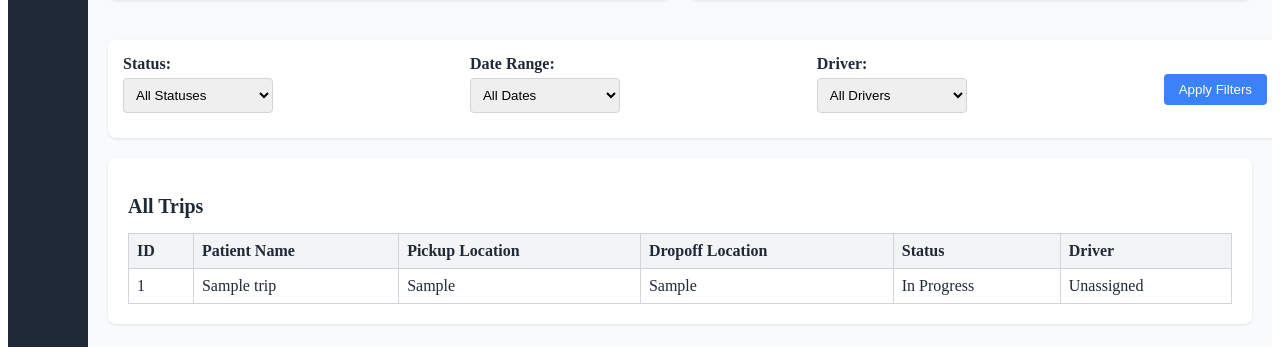
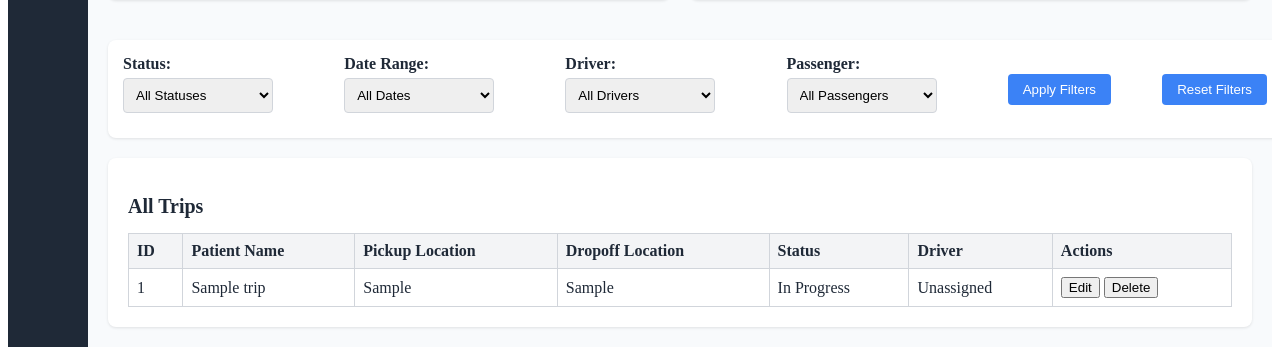
Before and after one commit to dmar1313/MedQuartersPrototype, a Flask app: page /dispatcher_dashboard in a window 1280 px wide. Shown: the part 622-977 px from the top of the page. Run offline with Flask 2, Linux system fonts and the light colour scheme; a user stored in the database is signed in; tables that the repository leaves empty hold one stand-in row (values such as "Sample post"); some libraries are stand-ins or nearby versions.

Commit message:
Agent step completed: Update filter options in dispatcher dashboard

```diff
--- a/main.py
+++ b/main.py
@@ -12,7 +12,7 @@ app = Flask(__name__)
 app.config.from_object('config.Config')
 db.init_app(app)
 login_manager = LoginManager(app)
-login_manager.login_view = 'login'
+login_manager.login_view = 'login'  # type: ignore
 socketio = SocketIO(app)
 
 @login_manager.user_loader
@@ -35,7 +35,7 @@ def login():
     form = LoginForm()
     if form.validate_on_submit():
         user = User.query.filter_by(username=form.username.data).first()
-        if user and check_password_hash(user.password_hash, form.password.data):
+        if user and form.password.data and check_password_hash(user.password_hash, form.password.data):
             login_user(user)
             app.logger.info(f"User {user.username} logged in successfully")
             next_page = request.args.get('next')
@@ -59,7 +59,9 @@ def signup():
         return redirect(url_for('index'))
     form = SignUpForm()
     if form.validate_on_submit():
-        user = User(username=form.username.data, role=form.role.data)
+        user = User()
+        user.username = form.username.data
+        user.role = form.role.data
         user.set_password(form.password.data)
         db.session.add(user)
         db.session.commit()
@@ -90,6 +92,9 @@ def get_filtered_trips():
     status = request.args.get('status', 'All')
     date_range = request.args.get('date_range', 'all')
     driver_id = request.args.get('driver', 'all')
+    passenger_id = request.args.get('passenger', 'all')
+    start_date = request.args.get('start_date')
+    end_date = request.args.get('end_date')
 
     query = Trip.query
 
@@ -106,9 +111,17 @@ def get_filtered_trips():
         elif date_range == 'month':
             start_of_month = today.replace(day=1)
             query = query.filter(Trip.pickup_time >= start_of_month)
+        elif date_range == 'custom':
+            if start_date and end_date:
+                start = datetime.strptime(start_date, '%Y-%m-%d').date()
+                end = datetime.strptime(end_date, '%Y-%m-%d').date()
+                query = query.filter(Trip.pickup_time >= start, Trip.pickup_time <= end)
 
     if driver_id != 'all':
         query = query.filter_by(driver_id=driver_id)
+
+    if passenger_id != 'all':
+        query = query.filter_by(patient_name=passenger_id)  # Assuming patient_name is used for passengers
 
     trips = query.all()
 
@@ -149,21 +162,24 @@ def create_trip():
     if form.validate_on_submit():
         try:
             pickup_time = form.pickup_time.data
-            if isinstance(pickup_time, str):
-                pickup_time = datetime.strptime(pickup_time, '%Y-%m-%dT%H:%M')
-            pickup_time_utc = pickup_time.replace(tzinfo=pytz.UTC)
+            if pickup_time:
+                if isinstance(pickup_time, str):
+                    pickup_time = datetime.strptime(pickup_time, '%Y-%m-%dT%H:%M')
+                pickup_time_utc = pickup_time.replace(tzinfo=pytz.UTC)
 
-            trip = Trip(
-                patient_name=form.patient_name.data,
-                pickup_location=form.pickup_location.data,
-                dropoff_location=form.dropoff_location.data,
-                pickup_time=pickup_time_utc,
-                status='Unassigned'
-            )
-            db.session.add(trip)
-            db.session.commit()
-            socketio.emit('new_trip', {'trip_id': trip.id, 'patient_name': trip.patient_name}, room='drivers')
-            return jsonify({'success': True, 'trip_id': trip.id})
+                trip = Trip()
+                trip.patient_name = form.patient_name.data
+                trip.pickup_location = form.pickup_location.data
+                trip.dropoff_location = form.dropoff_location.data
+                trip.pickup_time = pickup_time_utc
+                trip.status = 'Unassigned'
+
+                db.session.add(trip)
+                db.session.commit()
+                socketio.emit('new_trip', {'trip_id': trip.id, 'patient_name': trip.patient_name}, to='drivers')
+                return jsonify({'success': True, 'trip_id': trip.id})
+            else:
+                return jsonify({'error': 'Invalid pickup time'}), 400
         except Exception as e:
             db.session.rollback()
             error_msg = f'Error creating trip: {str(e)}'
@@ -183,7 +199,9 @@ def add_driver():
     if not name or not phone or not email:
         return jsonify({'error': 'Missing required fields'}), 400
     try:
-        new_driver = User(username=name, role='driver')
+        new_driver = User()
+        new_driver.username = name
+        new_driver.role = 'driver'
         new_driver.set_password(email)  # Use email as temporary password
         db.session.add(new_driver)
         db.session.commit()
@@ -223,11 +241,30 @@ def get_drivers():
 def get_passengers():
     if current_user.role != 'dispatcher':
         return jsonify({'error': 'Unauthorized'}), 403
+    # In a real application, you would fetch this from the database
     mock_passengers = [
         {'id': 1, 'name': 'John Doe', 'phone': '123-456-7890'},
         {'id': 2, 'name': 'Jane Smith', 'phone': '098-765-4321'}
     ]
     return jsonify(mock_passengers)
+
+@app.route('/delete_trip/<int:trip_id>', methods=['DELETE'])
+@login_required
+def delete_trip(trip_id):
+    if current_user.role != 'dispatcher':
+        return jsonify({'error': 'Unauthorized'}), 403
+    try:
+        trip = Trip.query.get(trip_id)
+        if trip:
+            db.session.delete(trip)
+            db.session.commit()
+            return jsonify({'success': True})
+        else:
+            return jsonify({'error': 'Trip not found'}), 404
+    except Exception as e:
+        db.session.rollback()
+        app.logger.error(f"Error deleting trip: {str(e)}")
+        return jsonify({'error': f'Error deleting trip: {str(e)}'}), 500
 
 @app.route('/reporting_dashboard')
 @login_required
@@ -248,4 +285,4 @@ def check_users():
 if __name__ == '__main__':
     with app.app_context():
         db.create_all()
-    socketio.run(app, host='0.0.0.0', port=5000, debug=True)
+    socketio.run(app, host='0.0.0.0', port=5000, debug=True, use_reloader=True, log_output=True)
--- a/static/js/dispatcher.js
+++ b/static/js/dispatcher.js
@@ -1,8 +1,13 @@
 document.addEventListener('DOMContentLoaded', function() {
     const statusFilter = document.getElementById('status-filter');
     const dateRangeFilter = document.getElementById('date-range-filter');
+    const customDateRange = document.getElementById('custom-date-range');
+    const startDate = document.getElementById('start-date');
+    const endDate = document.getElementById('end-date');
     const driverFilter = document.getElementById('driver-filter');
+    const passengerFilter = document.getElementById('passenger-filter');
     const applyFiltersBtn = document.getElementById('apply-filters');
+    const resetFiltersBtn = document.getElementById('reset-filters');
     const filteredTripsList = document.getElementById('filtered-trips-list');
     const tripList = document.getElementById('trip-list');
     const addTripBtn = document.getElementById('add-trip-btn');
@@ -20,7 +25,7 @@ document.addEventListener('DOMContentLoaded', function() {
     let markers = [];
 
     function initMap() {
-        if (map) return;  // If map already exists, don't initialize again
+        if (map) return;
         console.log('Initializing map...');
         map = L.map('map').setView([37.7749, -122.4194], 10);
         L.tileLayer('https://{s}.tile.openstreetmap.org/{z}/{x}/{y}.png', {
@@ -41,7 +46,26 @@ document.addEventListener('DOMContentLoaded', function() {
         }, 300);
     });
 
+    dateRangeFilter.addEventListener('change', function() {
+        if (this.value === 'custom') {
+            customDateRange.style.display = 'block';
+        } else {
+            customDateRange.style.display = 'none';
+        }
+    });
+
     applyFiltersBtn.addEventListener('click', function() {
+        fetchFilteredTrips();
+    });
+
+    resetFiltersBtn.addEventListener('click', function() {
+        statusFilter.value = 'All';
+        dateRangeFilter.value = 'all';
+        customDateRange.style.display = 'none';
+        startDate.value = '';
+        endDate.value = '';
+        driverFilter.value = 'all';
+        passengerFilter.value = 'all';
         fetchFilteredTrips();
     });
 
@@ -49,8 +73,16 @@ document.addEventListener('DOMContentLoaded', function() {
         const status = statusFilter.value;
         const dateRange = dateRangeFilter.value;
         const driver = driverFilter.value;
+        const passenger = passengerFilter.value;
+        let startDateValue = '';
+        let endDateValue = '';
 
-        fetch(`/get_filtered_trips?status=${status}&date_range=${dateRange}&driver=${driver}`)
+        if (dateRange === 'custom') {
+            startDateValue = startDate.value;
+            endDateValue = endDate.value;
+        }
+
+        fetch(`/get_filtered_trips?status=${status}&date_range=${dateRange}&driver=${driver}&passenger=${passenger}&start_date=${startDateValue}&end_date=${endDateValue}`)
             .then(response => {
                 if (!response.ok) {
                     throw new Error('Network response was not ok');
@@ -94,9 +126,51 @@ document.addEventListener('DOMContentLoaded', function() {
                 <td>${trip.dropoff_location}</td>
                 <td>${trip.status}</td>
                 <td>${trip.driver}</td>
+                <td>
+                    <button class="edit-trip-btn" data-trip-id="${trip.id}">Edit</button>
+                    <button class="delete-trip-btn" data-trip-id="${trip.id}">Delete</button>
+                </td>
             `;
             tripList.appendChild(row);
         });
+        addTripEventListeners();
+    }
+
+    function addTripEventListeners() {
+        document.querySelectorAll('.edit-trip-btn').forEach(btn => {
+            btn.addEventListener('click', function() {
+                const tripId = this.getAttribute('data-trip-id');
+                editTrip(tripId);
+            });
+        });
+
+        document.querySelectorAll('.delete-trip-btn').forEach(btn => {
+            btn.addEventListener('click', function() {
+                const tripId = this.getAttribute('data-trip-id');
+                deleteTrip(tripId);
+            });
+        });
+    }
+
+    function editTrip(tripId) {
+        // Implement edit trip functionality
+        console.log(`Editing trip ${tripId}`);
+        // You can open a modal or navigate to an edit page
+    }
+
+    function deleteTrip(tripId) {
+        if (confirm('Are you sure you want to delete this trip?')) {
+            fetch(`/delete_trip/${tripId}`, { method: 'DELETE' })
+                .then(response => response.json())
+                .then(data => {
+                    if (data.success) {
+                        fetchFilteredTrips();
+                    } else {
+                        alert('Error deleting trip: ' + data.error);
+                    }
+                })
+                .catch(error => console.error('Error:', error));
+        }
     }
 
     function updateMapMarkers(trips) {
@@ -188,6 +262,7 @@ document.addEventListener('DOMContentLoaded', function() {
             if (data.success) {
                 alert('Passenger added successfully!');
                 addPassengerForm.classList.add('hidden');
+                fetchPassengers();
             } else {
                 alert('Error adding passenger: ' + data.error);
             }
@@ -214,8 +289,28 @@ document.addEventListener('DOMContentLoaded', function() {
         });
     }
 
+    function fetchPassengers() {
+        fetch('/get_passengers')
+            .then(response => response.json())
+            .then(passengers => {
+                updatePassengerFilter(passengers);
+            })
+            .catch(error => console.error('Error fetching passengers:', error));
+    }
+
+    function updatePassengerFilter(passengers) {
+        passengerFilter.innerHTML = '<option value="all">All Passengers</option>';
+        passengers.forEach(passenger => {
+            const option = document.createElement('option');
+            option.value = passenger.id;
+            option.textContent = passenger.name;
+            passengerFilter.appendChild(option);
+        });
+    }
+
     fetchFilteredTrips();
     fetchDrivers();
+    fetchPassengers();
 
     socket.on('connect', function() {
         socket.emit('join', {room: 'dispatchers'});
--- a/templates/dispatcher_dashboard.html
+++ b/templates/dispatcher_dashboard.html
@@ -57,7 +57,14 @@
                     <option value="today">Today</option>
                     <option value="week">This Week</option>
                     <option value="month">This Month</option>
+                    <option value="custom">Custom Range</option>
                 </select>
+            </div>
+            <div id="custom-date-range" class="filter-group" style="display: none;">
+                <label for="start-date">Start Date:</label>
+                <input type="date" id="start-date" class="filter-input">
+                <label for="end-date">End Date:</label>
+                <input type="date" id="end-date" class="filter-input">
             </div>
             <div class="filter-group">
                 <label for="driver-filter">Driver:</label>
@@ -65,7 +72,14 @@
                     <option value="all">All Drivers</option>
                 </select>
             </div>
+            <div class="filter-group">
+                <label for="passenger-filter">Passenger:</label>
+                <select id="passenger-filter" class="filter-select">
+                    <option value="all">All Passengers</option>
+                </select>
+            </div>
             <button id="apply-filters" class="filter-btn">Apply Filters</button>
+            <button id="reset-filters" class="filter-btn">Reset Filters</button>
         </div>
 
         <div class="grid-item all-trips">
@@ -80,6 +94,7 @@
                             <th>Dropoff Location</th>
                             <th>Status</th>
                             <th>Driver</th>
+                            <th>Actions</th>
                         </tr>
                     </thead>
                     <tbody id="trip-list">
@@ -91,6 +106,10 @@
                             <td>{{ trip.dropoff_location }}</td>
                             <td>{{ trip.status }}</td>
                             <td>{{ trip.driver.username if trip.driver else 'Unassigned' }}</td>
+                            <td>
+                                <button class="edit-trip-btn" data-trip-id="{{ trip.id }}">Edit</button>
+                                <button class="delete-trip-btn" data-trip-id="{{ trip.id }}">Delete</button>
+                            </td>
                         </tr>
                         {% endfor %}
                     </tbody>
```
